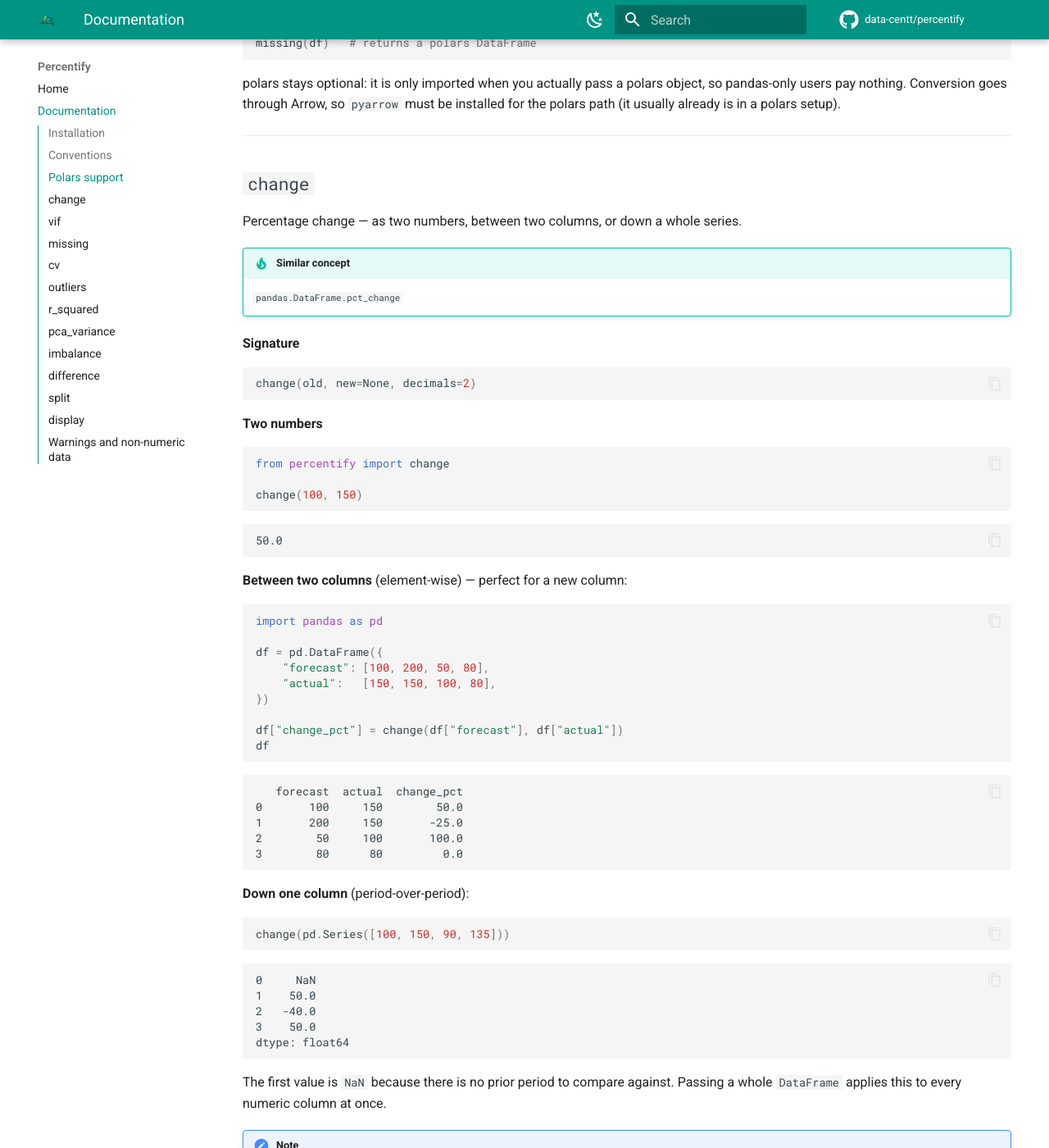
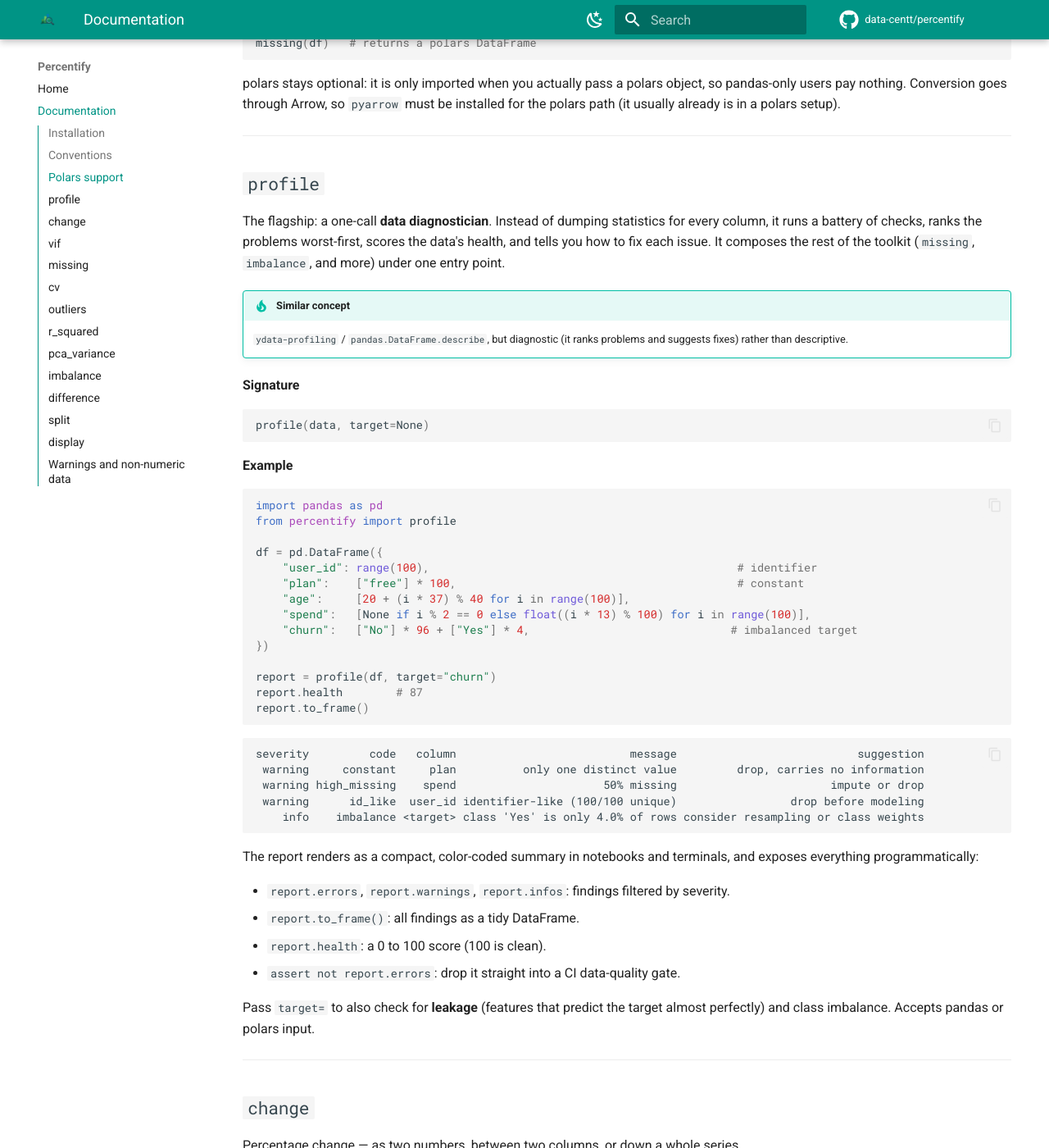
Before and after one commit to data-centt/percentify, an MkDocs documentation site: the page built from docs/documentation.md, in a window 1280 px wide and 1400 px high, scrolled down 1076 px. Shown: the whole window at 82% size. Built offline with MkDocs 1.6.1 and Material for MkDocs 9.7.7, drawn with Linux system fonts in a browser that asks for light colours; comment, search, counter and statistics services are not loaded.

Commit message:
fixed the merged profiler code to the repo

````diff
--- a/docs/documentation.md
+++ b/docs/documentation.md
@@ -42,6 +42,57 @@ missing(df)   # returns a polars DataFrame
 ```
 
 polars stays optional: it is only imported when you actually pass a polars object, so pandas-only users pay nothing. Conversion goes through Arrow, so `pyarrow` must be installed for the polars path (it usually already is in a polars setup).
+
+---
+
+## `profile`
+
+The flagship: a one-call **data diagnostician**. Instead of dumping statistics for every column, it runs a battery of checks, ranks the problems worst-first, scores the data's health, and tells you how to fix each issue. It composes the rest of the toolkit (`missing`, `imbalance`, and more) under one entry point.
+
+!!! tip "Similar concept"
+    `ydata-profiling` / `pandas.DataFrame.describe`, but diagnostic (it ranks problems and suggests fixes) rather than descriptive.
+
+**Signature**
+
+```python
+profile(data, target=None)
+```
+
+**Example**
+
+```python
+import pandas as pd
+from percentify import profile
+
+df = pd.DataFrame({
+    "user_id": range(100),                                              # identifier
+    "plan":    ["free"] * 100,                                          # constant
+    "age":     [20 + (i * 37) % 40 for i in range(100)],
+    "spend":   [None if i % 2 == 0 else float((i * 13) % 100) for i in range(100)],
+    "churn":   ["No"] * 96 + ["Yes"] * 4,                              # imbalanced target
+})
+
+report = profile(df, target="churn")
+report.health        # 87
+report.to_frame()
+```
+
+```text
+severity         code   column                          message                           suggestion
+ warning     constant     plan          only one distinct value         drop, carries no information
+ warning high_missing    spend                      50% missing                       impute or drop
+ warning      id_like  user_id identifier-like (100/100 unique)                 drop before modeling
+    info    imbalance <target> class 'Yes' is only 4.0% of rows consider resampling or class weights
+```
+
+The report renders as a compact, color-coded summary in notebooks and terminals, and exposes everything programmatically:
+
+- `report.errors`, `report.warnings`, `report.infos`: findings filtered by severity.
+- `report.to_frame()`: all findings as a tidy DataFrame.
+- `report.health`: a 0 to 100 score (100 is clean).
+- `assert not report.errors`: drop it straight into a CI data-quality gate.
+
+Pass `target=` to also check for **leakage** (features that predict the target almost perfectly) and class imbalance. Accepts pandas or polars input.
 
 ---
 
--- a/percentify/__init__.py
+++ b/percentify/__init__.py
@@ -1,9 +1,11 @@
+from .profiling import profile, ProfileReport, Finding
 from .stats import (
     change, vif, missing, cv, outliers, r_squared, pca_variance, imbalance,
     difference, split, display, PercentifyWarning,
 )
 
 __all__ = [
+    "profile", "ProfileReport", "Finding",
     "change", "vif", "missing", "cv", "outliers", "r_squared", "pca_variance", "imbalance",
     "difference", "split", "display", "PercentifyWarning",
 ]
````
Also changed, not shown: README.md (+1 -0 lines), docs/index.md (+1 -0 lines), 2 other files.
